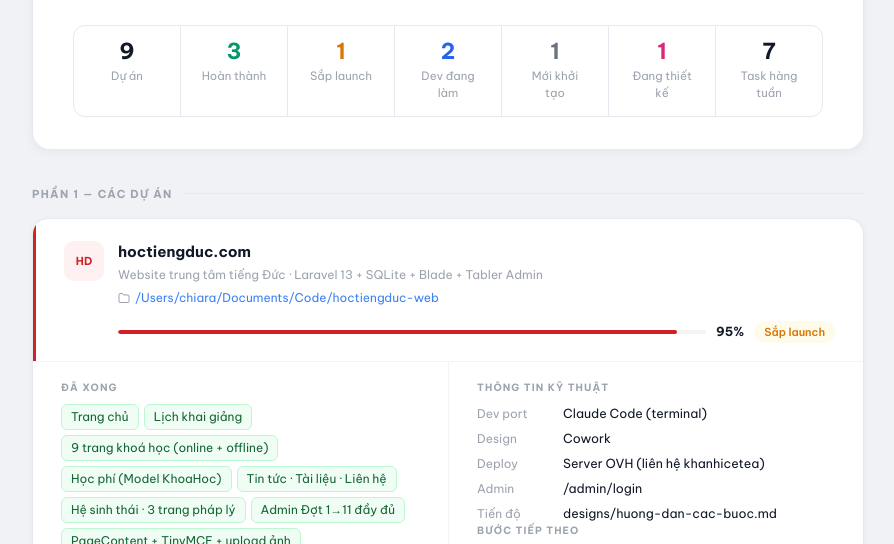
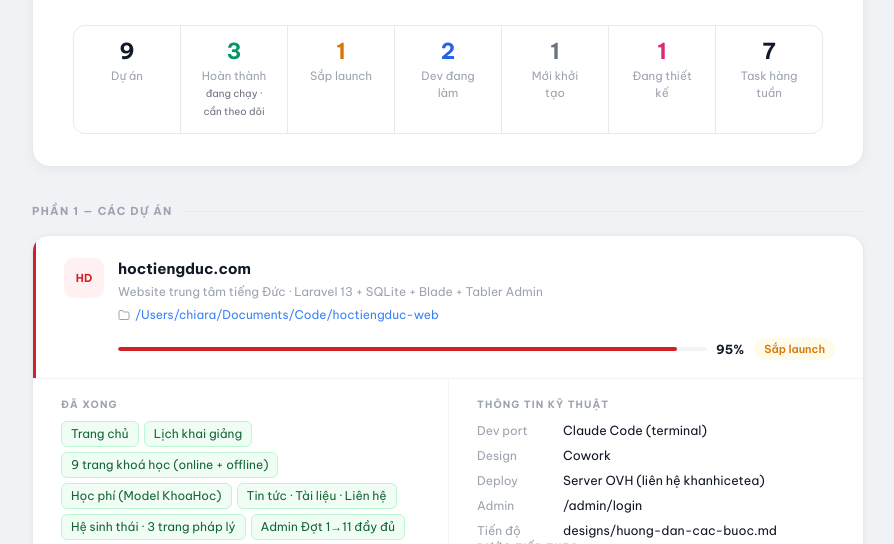
Before and after one commit to hueptt-bit/ban-giao-du-an, a plain HTML site: page index.html in a window 1280 px wide. Shown: the part 180-724 px from the top of the page, without its empty margins (192-1086 px from the left). Drawn offline with Linux system fonts and the light colour scheme.

Commit message:
Cập nhật nhãn hoàn thành: đang chạy cần theo dõi

```diff
--- a/index.html
+++ b/index.html
@@ -345,7 +345,7 @@ body {
     </div>
     <div class="stat">
       <div class="stat-num" style="color:#059669;">3</div>
-      <div class="stat-label">Hoàn thành</div>
+      <div class="stat-label">Hoàn thành<br><span style="font-size:10px;color:#6b7280;font-weight:400;">đang chạy · cần theo dõi</span></div>
     </div>
     <div class="stat">
       <div class="stat-num" style="color:#d97706;">1</div>
```
